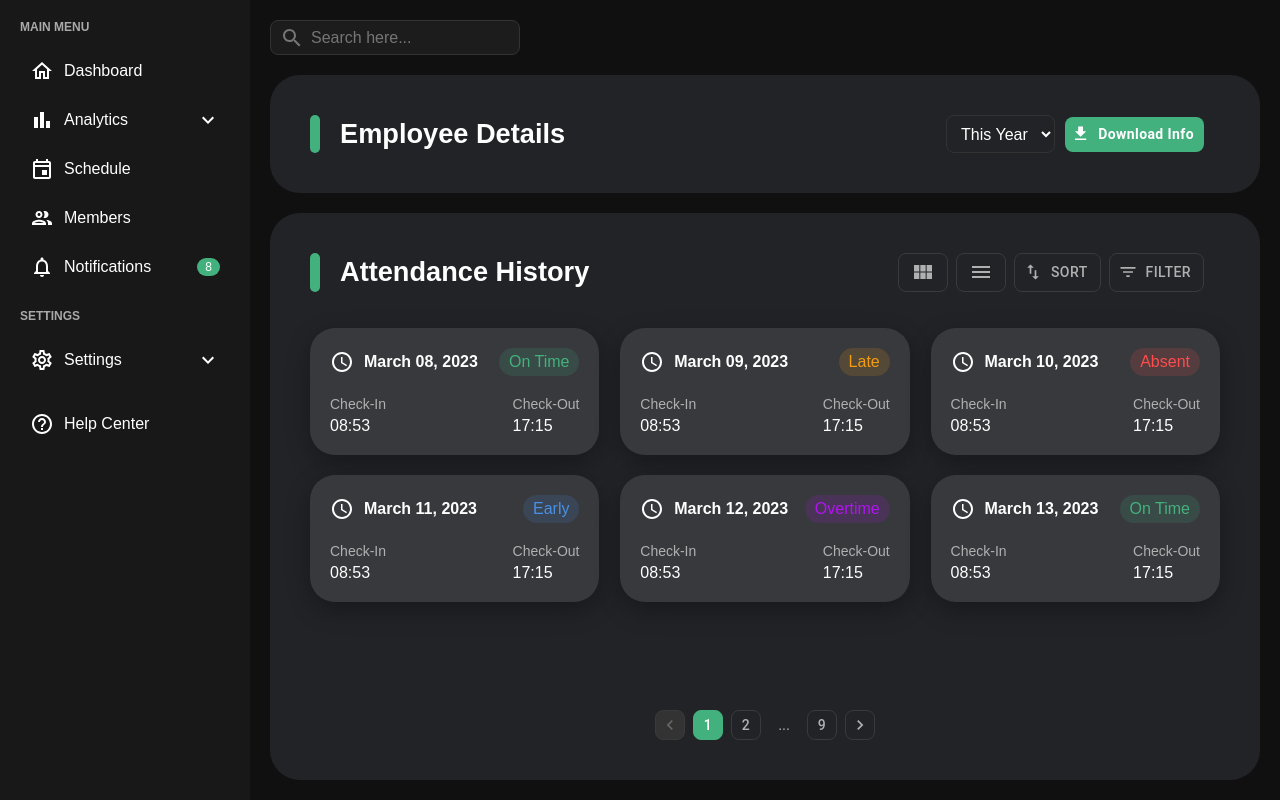
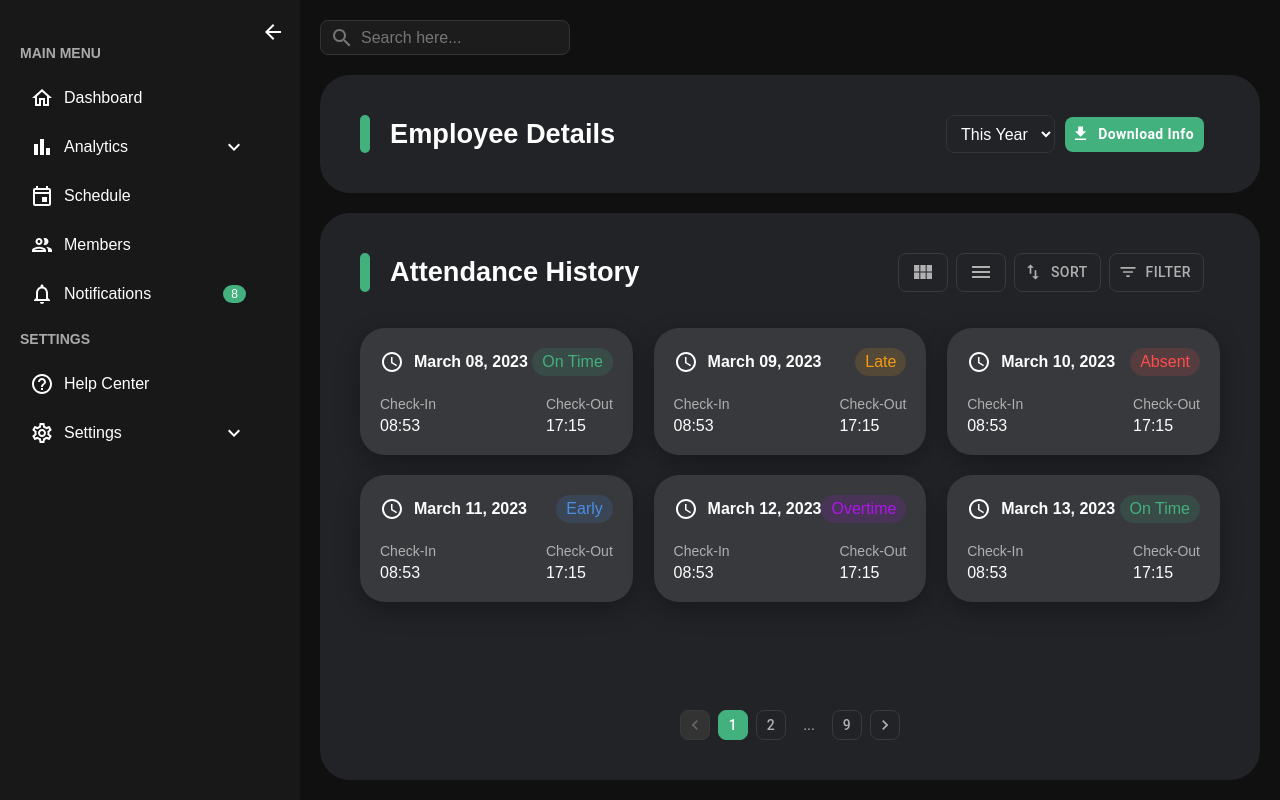
Before and after one commit to AmandaFernandes0701/Stech, a React (Vite) app: page /dashboard in a window 1280 px wide. Built offline with nearby package versions, Linux system fonts and the light colour scheme; no server answers.

Commit message:
feat(sidebar): adicionar colapso e melhorar estilização para uma UX aprimorada

```diff
--- a/src/components/Sidebar/Sidebar.jsx
+++ b/src/components/Sidebar/Sidebar.jsx
@@ -14,17 +14,23 @@ import {
   BuildOutlined as ToolsIcon,
   ExpandLess,
   ExpandMore,
+  ArrowBack,
+  ArrowForward,
 } from "@mui/icons-material";
 import PropTypes from "prop-types";
+import { useState } from "react";
 
 import {
   SidebarContainer,
+  SidebarContent,
+  CollapseColumn,
   MenuSection,
   SectionTitle,
   MenuItem,
   ItemText,
   SubMenu,
   NotificationBadge,
+  CollapseIcon,
 } from "./styles";
 
 const Sidebar = ({
@@ -34,8 +40,16 @@ const Sidebar = ({
   setAnalyticsOpen,
   settingsOpen,
   setSettingsOpen,
-}) => (
-  <SidebarContainer>
+}) => {
+  const [collapsed, setCollapsed] = useState(false);
+
+  const handleCollapseClick = () => {
+    setCollapsed(!collapsed);
+  };
+
+  return (
+    <SidebarContainer collapsed={collapsed}>
+      <SidebarContent collapsed={collapsed}>
         <MenuSection>
           <SectionTitle>Main Menu</SectionTitle>
           <MenuItem
@@ -43,7 +57,8 @@ const Sidebar = ({
             className={activeMenuItem === "dashboard" ? "active" : ""}
           >
             <ItemText>
-          <HomeIcon /> Dashboard
+              <HomeIcon style={{ display: collapsed ? "none" : "block" }} />{" "}
+              Dashboard
             </ItemText>
           </MenuItem>
           <MenuItem
@@ -51,7 +66,10 @@ const Sidebar = ({
             className={activeMenuItem === "analytics" ? "active" : ""}
           >
             <ItemText>
-          <AnalyticsIcon /> Analytics
+              <AnalyticsIcon
+                style={{ display: collapsed ? "none" : "block" }}
+              />{" "}
+              Analytics
             </ItemText>
             {analyticsOpen ? <ExpandLess /> : <ExpandMore />}
           </MenuItem>
@@ -62,7 +80,10 @@ const Sidebar = ({
                 className={activeMenuItem === "reports" ? "active" : ""}
               >
                 <ItemText>
-              <ReportsIcon /> Reports
+                  <ReportsIcon
+                    style={{ display: collapsed ? "none" : "block" }}
+                  />{" "}
+                  Reports
                 </ItemText>
               </MenuItem>
               <MenuItem
@@ -70,7 +91,10 @@ const Sidebar = ({
                 className={activeMenuItem === "trends" ? "active" : ""}
               >
                 <ItemText>
-              <TrendsIcon /> Trends
+                  <TrendsIcon
+                    style={{ display: collapsed ? "none" : "block" }}
+                  />{" "}
+                  Trends
                 </ItemText>
               </MenuItem>
               <MenuItem
@@ -78,7 +102,10 @@ const Sidebar = ({
                 className={activeMenuItem === "overview" ? "active" : ""}
               >
                 <ItemText>
-              <OverviewIcon /> Overview
+                  <OverviewIcon
+                    style={{ display: collapsed ? "none" : "block" }}
+                  />{" "}
+                  Overview
                 </ItemText>
               </MenuItem>
             </SubMenu>
@@ -88,7 +115,8 @@ const Sidebar = ({
             className={activeMenuItem === "schedule" ? "active" : ""}
           >
             <ItemText>
-          <ScheduleIcon /> Schedule
+              <ScheduleIcon style={{ display: collapsed ? "none" : "block" }} />{" "}
+              Schedule
             </ItemText>
           </MenuItem>
           <MenuItem
@@ -96,7 +124,8 @@ const Sidebar = ({
             className={activeMenuItem === "members" ? "active" : ""}
           >
             <ItemText>
-          <MembersIcon /> Members
+              <MembersIcon style={{ display: collapsed ? "none" : "block" }} />{" "}
+              Members
             </ItemText>
           </MenuItem>
           <MenuItem
@@ -104,7 +133,10 @@ const Sidebar = ({
             className={activeMenuItem === "notifications" ? "active" : ""}
           >
             <ItemText>
-          <NotificationsIcon /> Notifications
+              <NotificationsIcon
+                style={{ display: collapsed ? "none" : "block" }}
+              />{" "}
+              Notifications
             </ItemText>
             <NotificationBadge>8</NotificationBadge>
           </MenuItem>
@@ -113,11 +145,21 @@ const Sidebar = ({
         <MenuSection>
           <SectionTitle>Settings</SectionTitle>
           <MenuItem
+            onClick={() => handleMenuItemClick("help")}
+            className={activeMenuItem === "help" ? "active" : ""}
+          >
+            <ItemText>
+              <HelpIcon style={{ display: collapsed ? "none" : "block" }} />{" "}
+              Help Center
+            </ItemText>
+          </MenuItem>
+          <MenuItem
             onClick={() => setSettingsOpen(!settingsOpen)}
             className={activeMenuItem === "settings" ? "active" : ""}
           >
             <ItemText>
-          <SettingsIcon /> Settings
+              <SettingsIcon style={{ display: collapsed ? "none" : "block" }} />{" "}
+              Settings
             </ItemText>
             {settingsOpen ? <ExpandLess /> : <ExpandMore />}
           </MenuItem>
@@ -128,7 +170,10 @@ const Sidebar = ({
                 className={activeMenuItem === "security" ? "active" : ""}
               >
                 <ItemText>
-              <SecurityIcon /> Security
+                  <SecurityIcon
+                    style={{ display: collapsed ? "none" : "block" }}
+                  />{" "}
+                  Security
                 </ItemText>
               </MenuItem>
               <MenuItem
@@ -136,7 +181,10 @@ const Sidebar = ({
                 className={activeMenuItem === "account" ? "active" : ""}
               >
                 <ItemText>
-              <AccountIcon /> Account
+                  <AccountIcon
+                    style={{ display: collapsed ? "none" : "block" }}
+                  />{" "}
+                  Account
                 </ItemText>
               </MenuItem>
               <MenuItem
@@ -144,25 +192,24 @@ const Sidebar = ({
                 className={activeMenuItem === "tools" ? "active" : ""}
               >
                 <ItemText>
-              <ToolsIcon /> Tools
+                  <ToolsIcon
+                    style={{ display: collapsed ? "none" : "block" }}
+                  />{" "}
+                  Tools
                 </ItemText>
               </MenuItem>
             </SubMenu>
           )}
         </MenuSection>
-
-    <MenuSection>
-      <MenuItem
-        onClick={() => handleMenuItemClick("help")}
-        className={activeMenuItem === "help" ? "active" : ""}
-      >
-        <ItemText>
-          <HelpIcon /> Help Center
-        </ItemText>
-      </MenuItem>
-    </MenuSection>
+      </SidebarContent>
+      <CollapseColumn>
+        <CollapseIcon onClick={handleCollapseClick}>
+          {collapsed ? <ArrowForward /> : <ArrowBack />}
+        </CollapseIcon>
+      </CollapseColumn>
     </SidebarContainer>
   );
+};
 
 Sidebar.propTypes = {
   activeMenuItem: PropTypes.string.isRequired,
--- a/src/components/Sidebar/styles.js
+++ b/src/components/Sidebar/styles.js
@@ -3,30 +3,64 @@ import styled from "styled-components";
 import { theme } from "../../styles/theme";
 
 export const SidebarContainer = styled.div`
-  width: 250px;
+  display: flex;
+  width: ${(props) => (props.collapsed ? "auto" : "300px")};
   background: #181818;
   color: white;
-  padding: 20px;
   height: 100vh;
   font-family: Arial, sans-serif;
-
+  transition: width 0.5s ease;
+  padding-top: 25px;
+  padding-right: 10px;
   @media (max-width: 768px) {
     position: absolute;
-    left: ${(props) => (props.isOpen ? "0" : "-250px")};
-    transition: left 0.3s ease;
+    left: ${(props) => (props.isOpen ? "0" : "-300px")};
+    transition: left 0.5s ease, width 0.5s ease;
     z-index: 1000;
   }
 `;
 
+export const SidebarContent = styled.div`
+  flex: 1;
+  padding: 20px 0px 20px 20px;
+  display: ${(props) => (props.collapsed ? "none" : "block")};
+`;
+
+export const CollapseColumn = styled.div`
+  display: flex;
+  align-items: flex-start;
+  justify-content: center;
+  background: #181818;
+  margin-top: -10px; /* Move the icon a bit higher */
+`;
+
+export const CollapseIcon = styled.div`
+  display: flex;
+  justify-content: flex-end;
+  background: #181818;
+  padding: 5px;
+  cursor: pointer;
+  transition: transform 0.3s ease;
+
+  &:hover {
+    transform: scale(1.1);
+  }
+
+  svg {
+    color: white;
+    font-size: 1.5rem; /* Smaller icon size */
+  }
+`;
+
 export const MenuSection = styled.div`
-  margin-bottom: 20px;
+  margin-bottom: 15px;
   display: flex;
   flex-direction: column;
   gap: 5px;
 `;
 
 export const SectionTitle = styled.h3`
-  font-size: 12px;
+  font-size: 14px;
   color: #aaa;
   text-transform: uppercase;
   margin-bottom: 10px;
@@ -55,6 +89,10 @@ export const MenuItem = styled.div`
       transition: color 0.3s;
     }
   }
+
+  svg {
+    display: ${(props) => (props.collapsed ? "none" : "block")};
+  }
 `;
 
 export const ItemText = styled.span`
```
Lines whose indentation alone changed are shown as unchanged.
